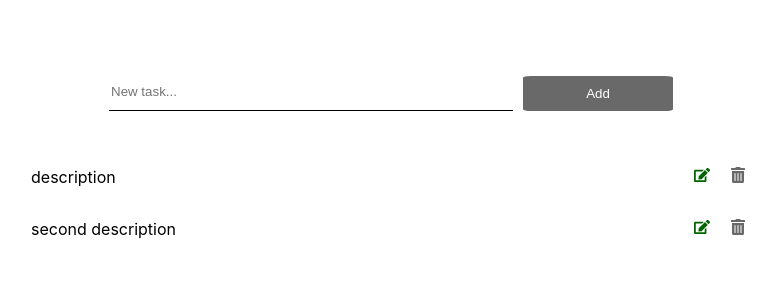
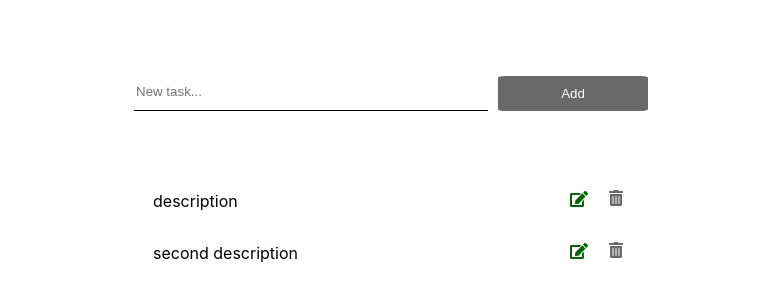
Before and after one commit to anapog/to-do-list, a React (Create React App) app: page /task-list in a window 1280 px wide. Shown: the top 302 px of the page, without its empty margins (249-1025 px from the left). Built offline with nearby package versions, Linux system fonts and the light colour scheme.

Commit message:
fix: update form and list styles

```diff
--- a/src/components/task-form/task-form.scss
+++ b/src/components/task-form/task-form.scss
@@ -27,7 +27,7 @@
 
 		@media (min-width: 769px) {
 			width: 50vw;
-			max-width: 400px;
+			max-width: 350px;
 		}
 	}
 
--- a/src/components/task-list/task-list.scss
+++ b/src/components/task-list/task-list.scss
@@ -1,14 +1,11 @@
 .task-list {
 	width: 100%;
+	max-width: 400px;
 	box-sizing: border-box;
 	padding: 24px 12px;
 
 	@media (min-width: 769px) {
-		padding: 0 10vw;
-	}
-
-	@media (min-width: 1025px) {
-		padding: 0 20vw;
+		max-width: 500px;
 	}
 
 	.task-container {
@@ -33,10 +30,13 @@
 
 				&.edit {
 					color: darkgreen;
+					font-size: 18px;
 				}
+
 
 				&.remove {
 					color: dimgrey;
+					font-size: 16px;
 				}
 			}
 		}
```
